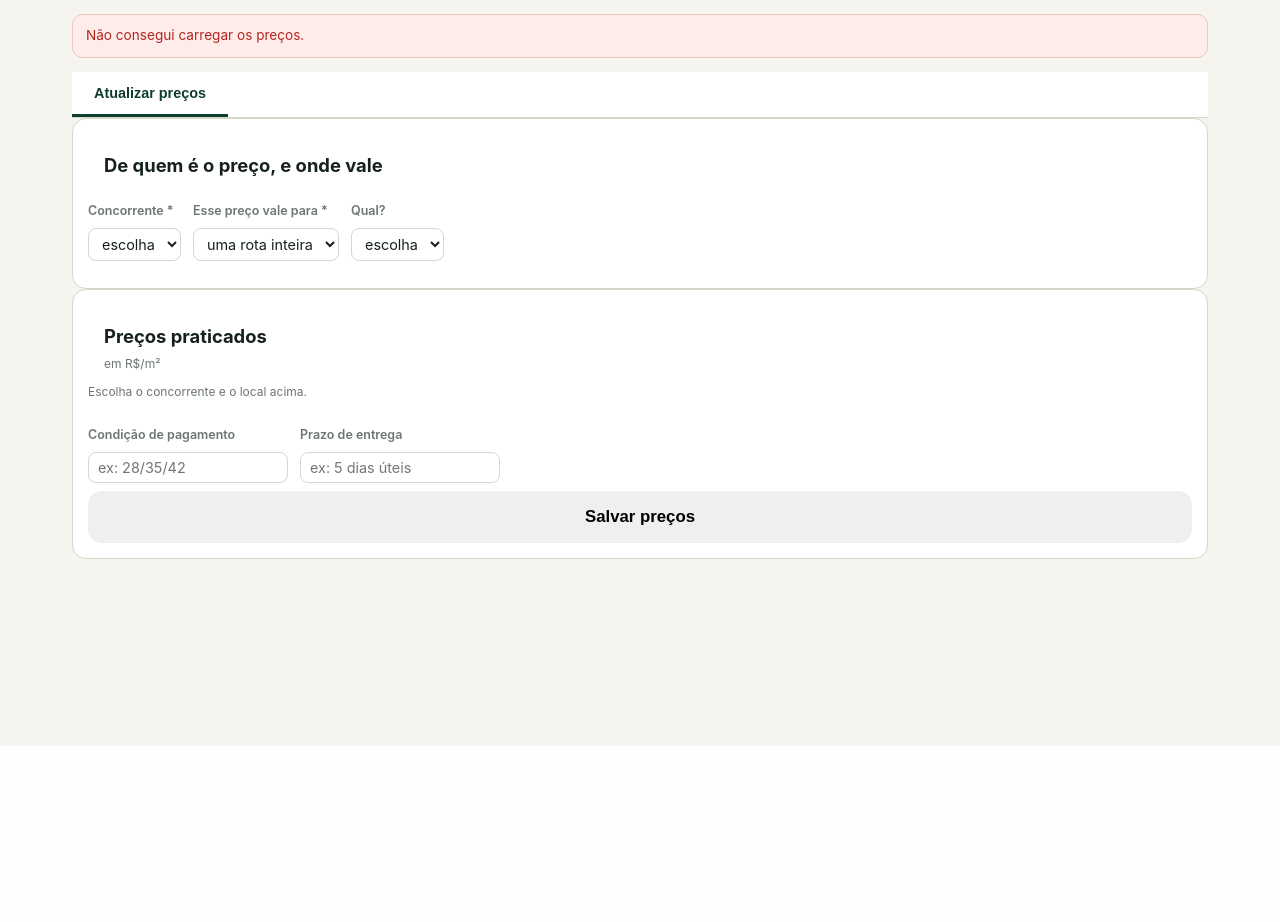
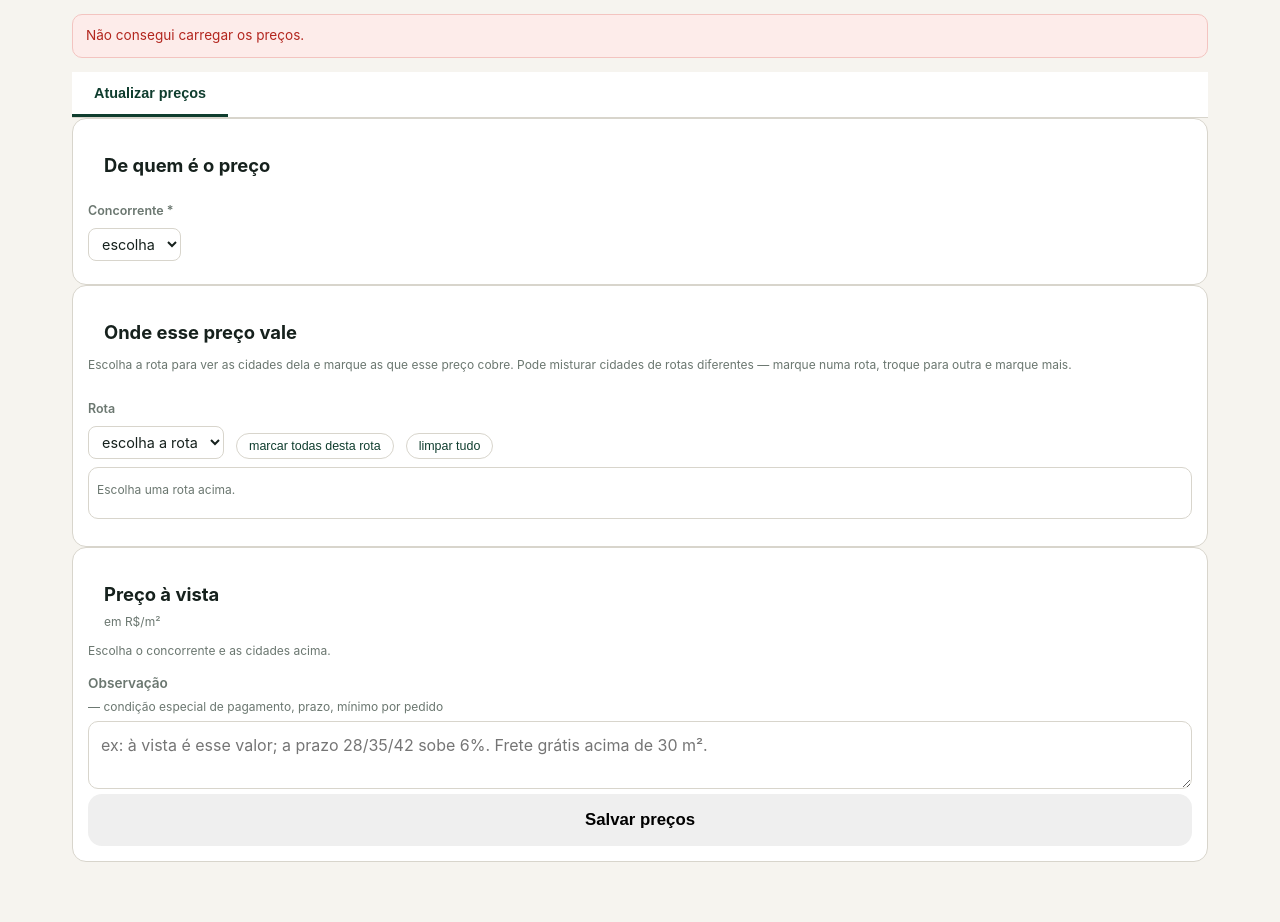
Before and after one commit to em-vidros/rep-campo, a Python web app: template templates/precos.html in a window 1280 px wide. Shown: the part 54-976 px from the top of the page. Before the commit the page ends 800 px from the top, so only its background shows below. Run offline with Jinja, Linux system fonts and the light colour scheme; the template is opened without the code that fills it, so the values that code supplies are empty.

Commit message:
Preco cobre varias cidades, e a rota e o atalho para marca-las
Ricardo: "poe para marcar as cidades que estes precos estao cobrindo. sugira a
rota e as cidades para serem marcadas, sendo que podem ser rotas e cidades
misturadas. seleciona os itens com os nomes deles e preco a vista. se tiver
condicao especial de pagamento, coloca observacao".

O escopo unico estava errado. O mesmo preco quase nunca vale para uma cidade so:
o concorrente pratica a mesma tabela na rota inteira, ou em parte dela mais uma
cidade vizinha de outra rota. Obrigar a repetir o preenchimento cidade por
cidade garantiria que ninguem preencheria.

Agora a rota e atalho, nao recorte: escolhe a rota, aparecem as cidades dela
para marcar, com "marcar todas". Troca de rota e marca mais - as marcadas ficam
visiveis em fichas embaixo, fora da rota atual, senao ele troca de rota e perde
de vista o que ja escolheu. Mesmo padrao do planejamento de viagem, que ele ja
conhece.

No banco cada cidade vira sua propria linha, com a rota preenchida a partir da
carteira. Guardar assim - e nao uma linha com a lista de cidades dentro - e o
que deixa o painel filtrar por cidade ou por rota depois sem abrir texto nenhum.

O preco agora se chama "preco a vista", que e o que ele coleta. Condicao de
pagamento deixou de ser campo curto e virou observacao livre: "a vista e esse
valor; a prazo 28/35/42 sobe 6%" nao cabia num campo de condicao. A grade mostra
a observacao ao passar o mouse na celula.

```diff
--- a/rep_campo/web/precos.py
+++ b/rep_campo/web/precos.py
@@ -59,11 +59,11 @@
 @bp.route("/api/precos/formulario")
 @login_obrigatorio
 def formulario():
+    cidades = [c for c in (request.args.get("cidades") or "").split("|") if c.strip()]
     return jsonify(app_precos.formulario(
         dbmod.get_db(),
         concorrente=(request.args.get("concorrente") or "").strip(),
-        escopo=(request.args.get("escopo") or "").strip(),
-        valor=(request.args.get("valor") or "").strip()))
+        cidades=cidades))
 
 
 @bp.route("/api/precos/registrar", methods=["POST"])
--- a/scripts/setup_db.py
+++ b/scripts/setup_db.py
@@ -262,6 +262,9 @@
     "ALTER TABLE precos_concorrencia ALTER COLUMN ficha_uuid DROP NOT NULL",
     "ALTER TABLE precos_concorrencia ADD COLUMN IF NOT EXISTS origem TEXT DEFAULT 'ficha'",
     "ALTER TABLE precos_concorrencia ADD COLUMN IF NOT EXISTS escopo TEXT",
+    # condicao especial de pagamento vira observacao livre: "28/35/42 so acima
+    # de 50 m2" nao cabe num campo de condicao
+    "ALTER TABLE precos_concorrencia ADD COLUMN IF NOT EXISTS observacao TEXT",
 ]
 
 
--- a/static/painel.css
+++ b/static/painel.css
@@ -270,3 +270,27 @@
   .filtros label{width:100%}
   .filtros select,.filtros input{max-width:none;width:100%}
 }
+
+/* ---- selecao de cidades cobertas ---- */
+.caixa-cidades{
+  display:grid;grid-template-columns:repeat(auto-fill,minmax(190px,1fr));gap:2px;
+  max-height:260px;overflow-y:auto;border:1px solid var(--borda);border-radius:10px;
+  padding:8px;background:#fff
+}
+.cid{display:flex;align-items:center;gap:8px;padding:5px 7px;border-radius:6px;font-size:.9rem}
+.cid:hover{background:#f6f4ef}
+.cid input{width:17px;height:17px;flex:none}
+.marcadas{margin-top:12px}
+.rot-marcadas{
+  font-size:.72rem;text-transform:uppercase;letter-spacing:.7px;color:var(--verde);
+  font-weight:700;margin-bottom:6px
+}
+.chip-cid{
+  display:inline-flex;align-items:center;gap:5px;background:var(--verde);color:#fff;
+  border-radius:14px;padding:3px 5px 3px 11px;font-size:.83rem;margin:0 6px 6px 0
+}
+.chip-cid button{
+  border:0;background:rgba(255,255,255,.22);color:#fff;border-radius:50%;
+  width:18px;height:18px;line-height:1;cursor:pointer;font-size:.85rem
+}
+.chip-cid button:hover{background:rgba(255,255,255,.4)}
--- a/static/precos.js
+++ b/static/precos.js
@@ -72,7 +72,8 @@
         if (!v) return '<td class="vazia">—</td>';
         const i = idade(v.coletado_em);
         const dica = `${dataBr(v.coletado_em)} · ${v.municipio || 'sem cidade'}`
-          + ` · ${i.dias} dias · por ${v.por}`;
+          + ` · ${i.dias} dias · por ${v.por}`
+          + (v.observacao ? `\n${v.observacao}` : '');
         return `<td class="celula ${i.classe}" title="${esc(dica)}">
           <b>${esc(brl(v.preco))}</b><small>${i.dias} d</small></td>`;
       }).join('');
@@ -129,16 +130,16 @@
 /* ==================================================== atualizar precos ====
 
    O representante consegue essa informacao a conta-gotas: uma proposta que o
-   cliente mostrou, um telefonema, uma conversa na loja. Entao a tela abre com
-   o ultimo preco conhecido daquele recorte ja preenchido - ele corrige o que
-   mudou em vez de digitar dez campos toda vez.
+   cliente mostrou, um telefonema, uma conversa na loja. E o mesmo preco quase
+   nunca vale para uma cidade so - o concorrente pratica a mesma tabela na rota
+   inteira, ou em parte dela mais alguma cidade vizinha de outra rota.
 */
-let OPCOES = null;
+let ROTAS = null;
+const CIDADES = new Set();
 
 const ERROS_P = {
   sem_concorrente: 'Escolha o concorrente.',
-  sem_escopo: 'Escolha se o preço vale para uma rota, uma cidade ou um cliente.',
-  escopo_desconhecido: 'Não encontrei esse cliente na carteira.',
+  sem_cidades: 'Marque ao menos uma cidade que esse preço cobre.',
   sem_precos: 'Preencha ao menos um preço.',
 };
 
@@ -147,35 +148,92 @@
   if (t) window.scrollTo({ top: 0, behavior: 'smooth' });
 }
 
+const concorrenteEscolhido = () =>
+  $('p-concorrente').value === 'Outro' ? $('p-outro').value.trim() : $('p-concorrente').value;
+
 async function carregarForm() {
   const q = new URLSearchParams({
     concorrente: concorrenteEscolhido() || '',
-    escopo: $('p-escopo').value, valor: $('p-valor').value,
+    cidades: [...CIDADES].join('|'),
   });
   const r = await fetch('/api/precos/formulario?' + q);
   if (!r.ok) return;
   const d = await r.json();
 
-  if (!OPCOES) {
-    OPCOES = d.opcoes;
+  if (!ROTAS) {
+    ROTAS = d.rotas;
     $('p-concorrente').innerHTML = '<option value="">escolha</option>' +
       d.concorrentes.map(c => `<option value="${esc(c)}">${esc(c)}</option>`).join('');
-    encherValor();
+    $('p-rota').innerHTML = '<option value="">escolha a rota</option>' +
+      ROTAS.map(x => `<option value="${esc(x.rota)}">${esc(x.rota)}</option>`).join('');
   }
-  $('p-condicao').value = d.condicao_pagamento || '';
-  $('p-prazo').value = d.prazo_entrega || '';
+  $('p-obs').value = d.observacao || '';
   $('aviso-anterior').innerHTML = d.ja_pesquisado
-    ? 'Já existe pesquisa deste concorrente neste local — os campos vêm com o '
+    ? 'Já existe pesquisa deste concorrente nessas cidades — os campos vêm com o '
       + '<b>último preço conhecido</b>. Ajuste o que mudou e salve.'
-    : (concorrenteEscolhido() && $('p-valor').value
-        ? 'Primeira pesquisa deste concorrente neste local.' : '');
+    : (concorrenteEscolhido() && CIDADES.size
+        ? 'Primeira pesquisa deste concorrente nessas cidades.' : '');
   desenharItens(d.itens);
 }
 
+/* ------------------------------------------------------------- cidades */
+
+function desenharCidades() {
+  const rota = ROTAS && ROTAS.find(r => r.rota === $('p-rota').value);
+  if (!rota) {
+    $('cidades-rota').innerHTML = '<p class="dica">Escolha uma rota acima.</p>';
+    return;
+  }
+  $('cidades-rota').innerHTML = rota.cidades.map(c => `
+    <label class="cid">
+      <input type="checkbox" value="${esc(c.cidade)}"
+        ${CIDADES.has(c.cidade) ? 'checked' : ''}> ${esc(c.cidade)}
+    </label>`).join('');
+}
+
+/* As marcadas ficam visiveis fora da rota, senao ele troca de rota e perde de
+   vista o que ja escolheu antes. */
+function desenharMarcadas() {
+  const n = CIDADES.size;
+  $('marcadas').innerHTML = !n ? '' :
+    `<div class="rot-marcadas">${n} cidade(s) cobertas por este preço</div>` +
+    [...CIDADES].sort((a, b) => a.localeCompare(b, 'pt-BR')).map(c =>
+      `<span class="chip-cid">${esc(c)}<button data-tirar="${esc(c)}">×</button></span>`).join('');
+}
+
+$('p-rota').addEventListener('change', desenharCidades);
+
+$('cidades-rota').addEventListener('change', ev => {
+  const c = ev.target.closest('input[type=checkbox]');
+  if (!c) return;
+  c.checked ? CIDADES.add(c.value) : CIDADES.delete(c.value);
+  desenharMarcadas();
+  carregarForm();
+});
+
+$('marcadas').addEventListener('click', ev => {
+  const b = ev.target.closest('[data-tirar]');
+  if (!b) return;
+  CIDADES.delete(b.dataset.tirar);
+  desenharMarcadas(); desenharCidades(); carregarForm();
+});
+
+$('btn-todas').onclick = () => {
+  const rota = ROTAS && ROTAS.find(r => r.rota === $('p-rota').value);
+  if (!rota) return msg('Escolha uma rota primeiro.', true);
+  rota.cidades.forEach(c => CIDADES.add(c.cidade));
+  desenharCidades(); desenharMarcadas(); carregarForm();
+};
+
+$('btn-limpar-cid').onclick = () => {
+  CIDADES.clear(); desenharCidades(); desenharMarcadas(); carregarForm();
+};
+
+/* --------------------------------------------------------------- itens */
+
 function desenharItens(itens) {
-  const pronto = concorrenteEscolhido() && $('p-valor').value;
-  if (!pronto) {
-    $('form-itens').innerHTML = '<p class="dica">Escolha o concorrente e o local acima.</p>';
+  if (!concorrenteEscolhido() || !CIDADES.size) {
+    $('form-itens').innerHTML = '<p class="dica">Escolha o concorrente e as cidades acima.</p>';
     return;
   }
   let grupo = '';
@@ -197,27 +255,11 @@
     </div>`;
 }
 
-const concorrenteEscolhido = () =>
-  $('p-concorrente').value === 'Outro' ? $('p-outro').value.trim() : $('p-concorrente').value;
-
-function encherValor() {
-  if (!OPCOES) return;
-  const tipo = $('p-escopo').value;
-  const sel = $('p-valor');
-  const lista = tipo === 'rota' ? OPCOES.rotas.map(x => [x, x])
-    : tipo === 'cidade' ? OPCOES.cidades.map(x => [x, x])
-    : OPCOES.clientes.map(c => [c.codigo, `${c.nome} — ${c.cidade || 'sem cidade'}`]);
-  sel.innerHTML = '<option value="">escolha</option>' +
-    lista.map(([v, t]) => `<option value="${esc(v)}">${esc(t)}</option>`).join('');
-}
-
 $('p-concorrente').addEventListener('change', () => {
   $('wrap-outro').classList.toggle('oculto', $('p-concorrente').value !== 'Outro');
   carregarForm();
 });
 $('p-outro').addEventListener('change', carregarForm);
-$('p-escopo').addEventListener('change', () => { encherValor(); carregarForm(); });
-$('p-valor').addEventListener('change', carregarForm);
 
 $('btn-salvar').addEventListener('click', async () => {
   const itens = [...document.querySelectorAll('[data-item]')]
@@ -231,13 +273,12 @@
     method: 'POST', headers: { 'Content-Type': 'application/json' },
     body: JSON.stringify({
       concorrente: $('p-concorrente').value, concorrente_outro: $('p-outro').value,
-      escopo: $('p-escopo').value, valor: $('p-valor').value, itens,
-      condicao_pagamento: $('p-condicao').value, prazo_entrega: $('p-prazo').value,
+      cidades: [...CIDADES], itens, observacao: $('p-obs').value,
     }),
   });
   const d = await r.json().catch(() => ({}));
   if (!r.ok) return msg(ERROS_P[d.erro] || 'Não consegui salvar.', true);
-  msg(`${d.gravados} preço(s) salvos para ${d.concorrente}.`);
+  msg(`${d.gravados} preço(s) de ${d.concorrente} salvos para ${d.cidades} cidade(s).`);
   carregarForm();
   PRIMEIRA = true;
 });
--- a/static/sw.js
+++ b/static/sw.js
@@ -1,5 +1,5 @@
 /* REP Campo - service worker. Cache do app shell para funcionar offline. */
-const CACHE = 'rep-campo-v8';
+const CACHE = 'rep-campo-v9';
 const SHELL = [
   '/static/app.js', '/static/styles.css', '/static/viagens.js',
   '/static/dicas.js', '/static/painel.css', '/static/logo_em_vidros.svg',
--- a/templates/precos.html
+++ b/templates/precos.html
@@ -35,7 +35,7 @@
 
   <section id="tela-atualizar" class="tela ativa">
     <div class="cartao">
-      <h2>De quem é o preço, e onde vale</h2>
+      <h2>De quem é o preço</h2>
       <div class="filtros">
         <label>Concorrente *
           <select id="p-concorrente"><option value="">escolha</option></select>
@@ -43,27 +43,36 @@
         <label id="wrap-outro" class="oculto">Qual concorrente?
           <input id="p-outro" placeholder="nome do concorrente">
         </label>
-        <label>Esse preço vale para *
-          <select id="p-escopo">
-            <option value="rota">uma rota inteira</option>
-            <option value="cidade">uma cidade</option>
-            <option value="cliente">um cliente</option>
-          </select>
-        </label>
-        <label id="wrap-valor">Qual?
-          <select id="p-valor"><option value="">escolha</option></select>
-        </label>
       </div>
-      <p class="dica" id="aviso-anterior"></p>
     </div>
 
     <div class="cartao">
-      <h2>Preços praticados <span class="dica">em R$/m²</span></h2>
-      <div id="form-itens"><p class="dica">Escolha o concorrente e o local acima.</p></div>
-      <div class="filtros" style="margin-top:12px">
-        <label>Condição de pagamento <input id="p-condicao" placeholder="ex: 28/35/42"></label>
-        <label>Prazo de entrega <input id="p-prazo" placeholder="ex: 5 dias úteis"></label>
+      <h2>Onde esse preço vale</h2>
+      <p class="dica">Escolha a rota para ver as cidades dela e marque as que
+        esse preço cobre. Pode misturar cidades de rotas diferentes — marque
+        numa rota, troque para outra e marque mais.</p>
+      <div class="filtros">
+        <label>Rota
+          <select id="p-rota"><option value="">escolha a rota</option></select>
+        </label>
+        <button id="btn-todas" class="mini">marcar todas desta rota</button>
+        <button id="btn-limpar-cid" class="mini">limpar tudo</button>
       </div>
+      <div id="cidades-rota" class="caixa-cidades">
+        <p class="dica">Escolha uma rota acima.</p>
+      </div>
+      <div id="marcadas" class="marcadas"></div>
+    </div>
+
+    <div class="cartao">
+      <h2>Preço à vista <span class="dica">em R$/m²</span></h2>
+      <p class="dica" id="aviso-anterior"></p>
+      <div id="form-itens"><p class="dica">Escolha o concorrente e as cidades acima.</p></div>
+      <label style="margin-top:14px">Observação
+        <span class="dica">— condição especial de pagamento, prazo, mínimo por pedido</span>
+        <textarea id="p-obs" rows="2" maxlength="600"
+          placeholder="ex: à vista é esse valor; a prazo 28/35/42 sobe 6%. Frete grátis acima de 30 m²."></textarea>
+      </label>
       <button id="btn-salvar" class="btn">Salvar preços</button>
     </div>
   </section>
```
Also changed, not shown: rep_campo/aplicacao/precos.py (+17 -23 lines), rep_campo/dominio/precos.py (+17 -10 lines), rep_campo/infra/repositorios.py (+52 -48 lines).
